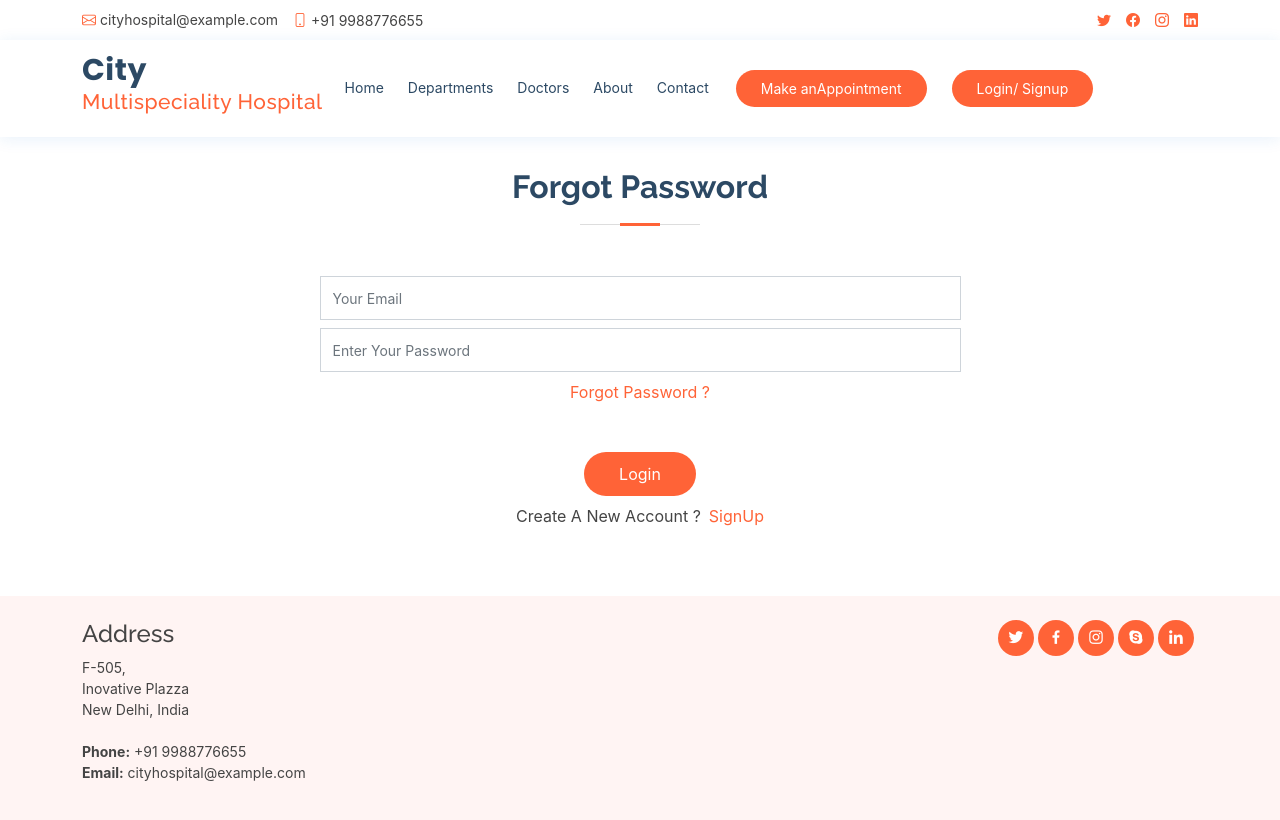
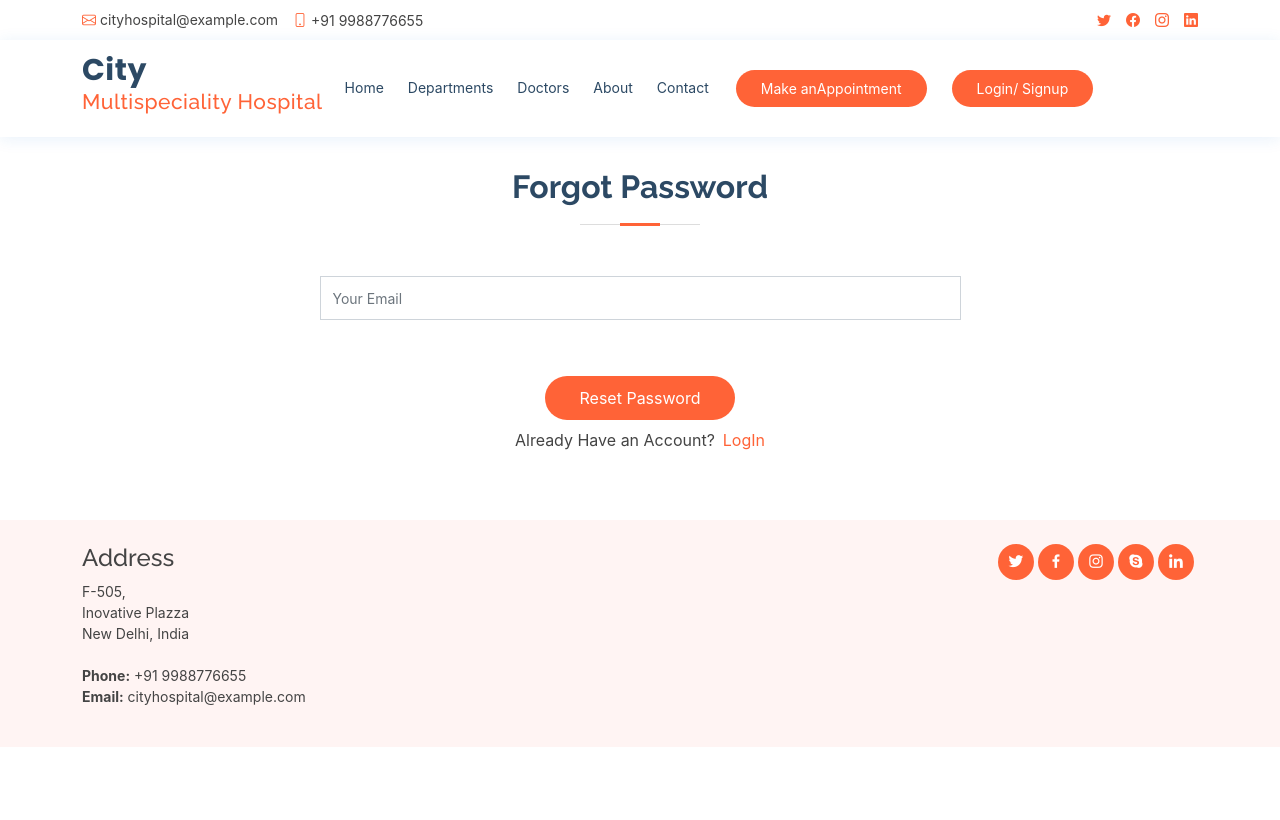
Before and after one commit to khushimangukiya/City_Hospital, a React (Create React App) app: page /LoginSignUp in a window 1280 px wide. Both pictures are taken after a click on the link "Forgot Password ?". Shown: the top 820 px of the page. Built offline with nearby package versions, Linux system fonts and the light colour scheme.

Commit message:
forgot_password

```diff
--- a/src/Containers/LoginSignUp/LoginSignUp.js
+++ b/src/Containers/LoginSignUp/LoginSignUp.js
@@ -8,6 +8,10 @@ function LoginSignUp(props) {
 
     }
     const handalsignUp = () => {
+
+    }
+
+    const handalResetpassword = () => {
 
     }
 
@@ -30,22 +34,29 @@ function LoginSignUp(props) {
                         <div action method="post" role="form" className="php-email-form">
                             <div className="justify-content-center row">
                                 {
-                                    userType === 'Login'? null
+                                    userType === 'Login' ? null
                                         :
                                         <div className="col-md-7 form-group">
                                             <input type="text" name="name" className="form-control" id="name" placeholder="Your Name" required />
                                         </div>
                                 }
+                                {
+                                    reset ?
+                                        null
+                                        :
+                                        <div className="col-md-7 form-group mt-3 mt-md-0">
+                                            <input type="password" className="form-control" name="password" id="password" placeholder="Enter Your Password" required />
+                                        </div>
+
+                                }
                                 <div className="col-md-7 form-group mt-3 mt-md-0">
                                     <input type="email" className="form-control" name="email" id="email" placeholder="Your Email" required />
-                                </div>
-                                <div className="col-md-7 form-group mt-3 mt-md-0">
-                                    <input type="password" className="form-control" name="password" id="password" placeholder="Enter Your Password" required />
                                 </div>
                             </div>
                             <div className="text-center mb-5">
                                 {
-                                     userType === 'Login'?
+                                    reset ? null :
+                                        userType === 'Login' ?
                                             <div className='justify-content-end'>
                                                 <a href='#' onClick={() => setReset(true)}>Forgot Password ?</a>
                                             </div>
@@ -55,18 +66,24 @@ function LoginSignUp(props) {
                             </div>
                             <div className="text-center mt-5 mb-2">
                                 {
-                                     userType === 'Login'? <button className='all_btns' onClick={() =>{handalLogin()}}>Login</button>
+                                    reset === true ? <button className='all_btns' onClick={() => { handalResetpassword() }}>Reset Password</button> :
+                                        userType === 'Login' ? <button className='all_btns' onClick={() => { handalLogin() }}>Login</button>
                                             :
-                                    <button className='all_btns' onClick={() =>{handalsignUp()}}>Sign Up</button>
+                                            <button className='all_btns' onClick={() => { handalsignUp() }}>Sign Up</button>
                                 }
                             </div>
 
                             <div className="text-center mb-5">
                                 {
-                                     userType === 'Login'?
+                                    reset === true ?
+                                        <div>
+                                            <span className='me-2'>Already Have an Account?</span>
+                                            <a href='#' onClick={() => {setUserType('Login'); setReset(false)}}>LogIn</a>
+                                        </div> :
+                                    userType === 'Login' ?
                                         <div>
                                             <span className='me-2'>Create A New Account ?</span>
-                                      <a href='#' onClick={() => setUserType('signUp')}>SignUp</a>
+                                            <a href='#' onClick={() => { setUserType('signUp'); setReset(false)}}>SignUp</a>
                                         </div>
                                         :
                                         <div>
@@ -75,17 +92,6 @@ function LoginSignUp(props) {
                                         </div>
                                 }
                             </div>
-
-                            {/* <div className="text-center mb-5">
-                                {
-                                     reset === true ?
-                                     <div className="col-md-7 form-group mt-3 mt-md-0">
-                                    <input type="email" className="form-control" name="email" id="email" placeholder="Your Email" required />
-                                </div>
-                                     :
-                                    null
-                                }
-                            </div> */}
                         </div>
                     </div>
                 </div>
```
Also changed, not shown: 1 other file (tests, documents, lock files or other folders). Lines whose indentation alone changed are shown as unchanged.
